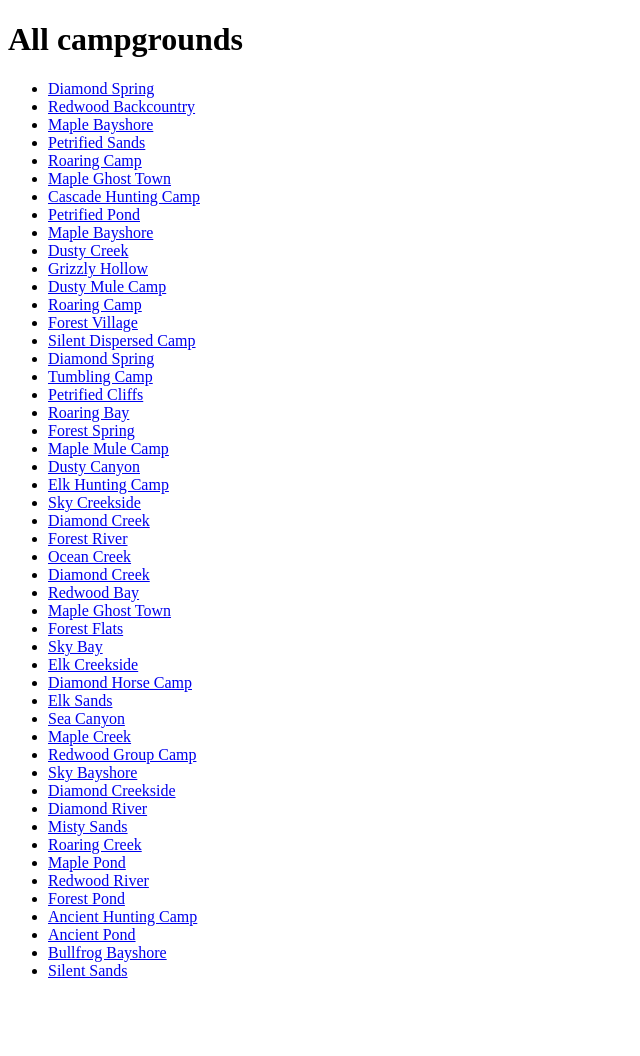
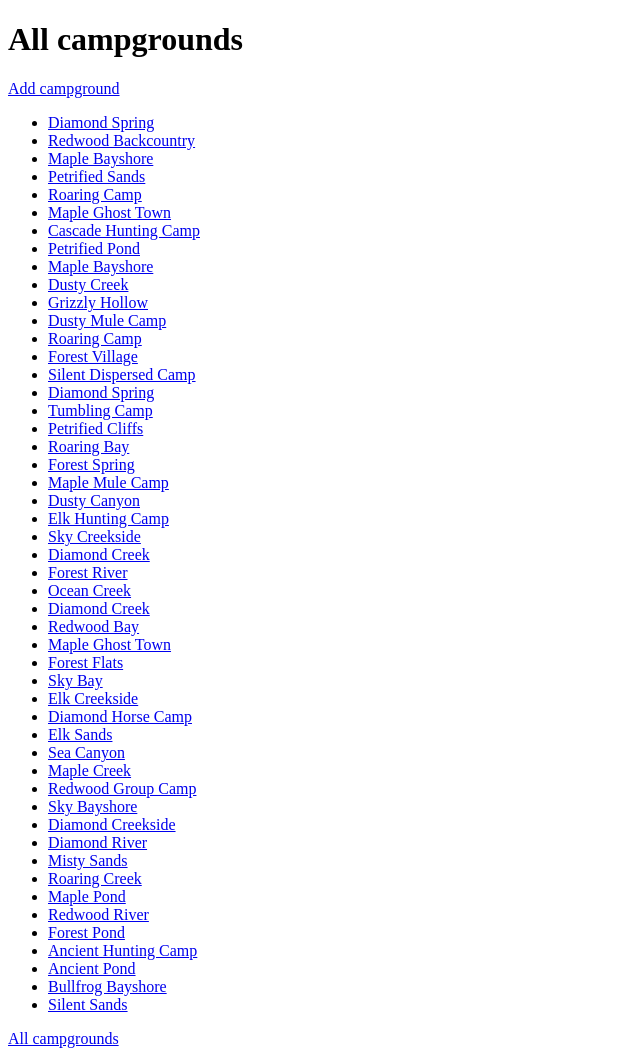
Before and after one commit to zhiyiyi/YelpCamp, a Node server app: page /campgrounds in a window 1280 px wide. Shown: the whole page, without its empty margins (0-640 px from the left). Before the commit the page ends 978 px from the top, so only its background shows below. Run offline with Node 20, Linux system fonts and the light colour scheme; data comes from the database, SQL or seed files in the repository; some libraries are stand-ins or nearby versions.

Commit message:
Add new campgrounds

```diff
--- a/index.js
+++ b/index.js
@@ -14,6 +14,7 @@ const app = express();
 
 app.set('view engine', 'ejs');
 app.set('views', path.join(__dirname, 'views'));
+app.use(express.urlencoded( {extended: true} ));
 
 app.get('/', (req, res) => {
     res.render('home');
@@ -24,6 +25,16 @@ app.get('/campgrounds', async (req, res) => {
     res.render('campgrounds/index', {campgrounds});
 })
 
+app.get('/campgrounds/new', async (req, res) => {
+    res.render('campgrounds/new');
+})
+
+app.post('/campgrounds', async (req, res) => {
+    const campground = new Campground(req.body.campground);
+    await campground.save();
+    res.redirect(`/campgrounds/${campground._id}`)
+})
+
 app.get('/campgrounds/:id', async (req, res) => {
     const campground = await Campground.findById(req.params.id);
     res.render('campgrounds/show', { campground });
--- a/views/campgrounds/index.ejs
+++ b/views/campgrounds/index.ejs
@@ -7,11 +7,15 @@
 </head>
 <body>
     <h1>All campgrounds</h1>
+    <div>
+        <a href="/campgrounds/new">Add campground</a>
+    </div>
     <ul>
         <% for (let campground of campgrounds) { %>
         <li><a href="/campgrounds/<%= campground._id %>"><%= campground.title %></a></li>
         <% } %>
     </ul>
+    <a href="/campgrounds">All campgrounds</a>
 
 </body>
 </html>
--- a/views/campgrounds/show.ejs
+++ b/views/campgrounds/show.ejs
@@ -8,6 +8,9 @@
 <body>
     <h1><%= campground.title %></h1>
     <h2><%= campground.location %></h2>
+    <footer>
+        <a href="/campgrounds">All campgrounds</a>
+    </footer>
 
 </body>
 </html>
```
Also changed, not shown: views/campgrounds/new.ejs (added, +23 -0 lines).
